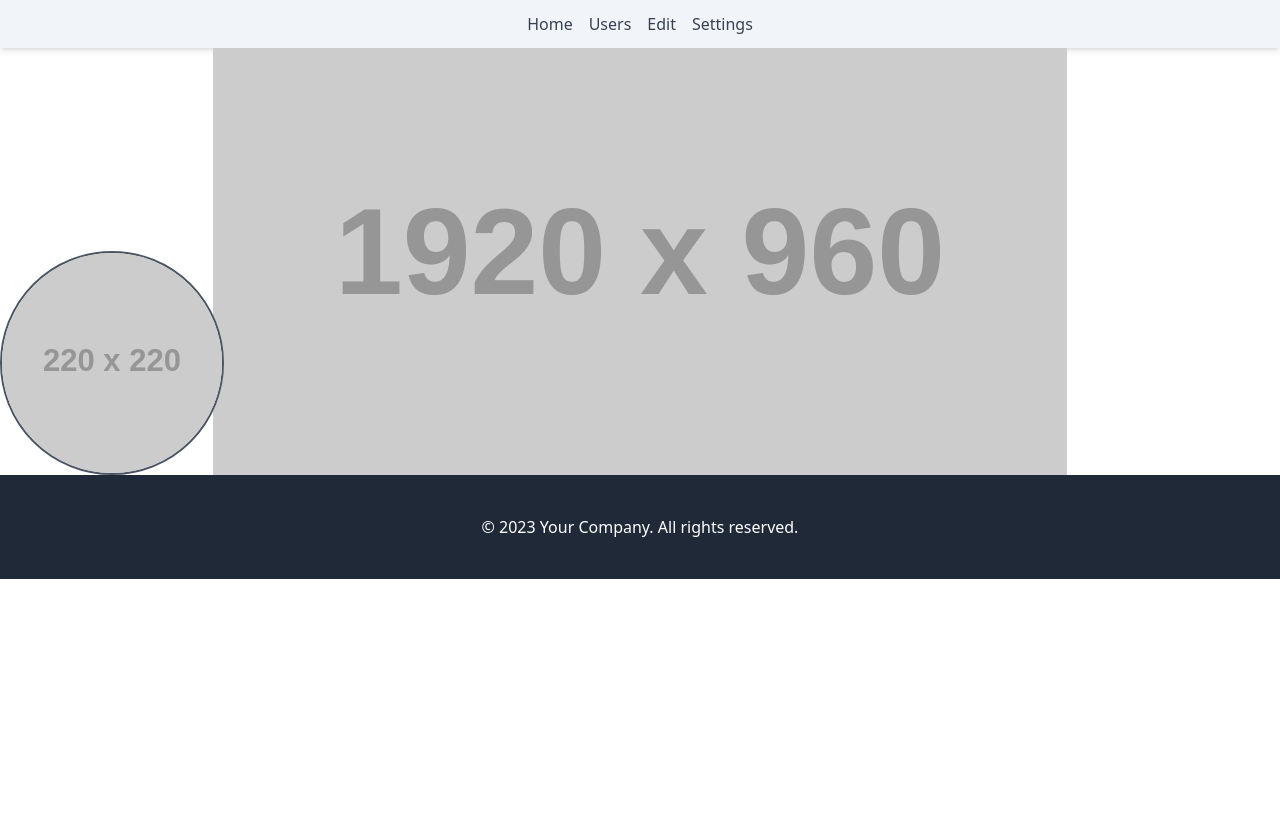
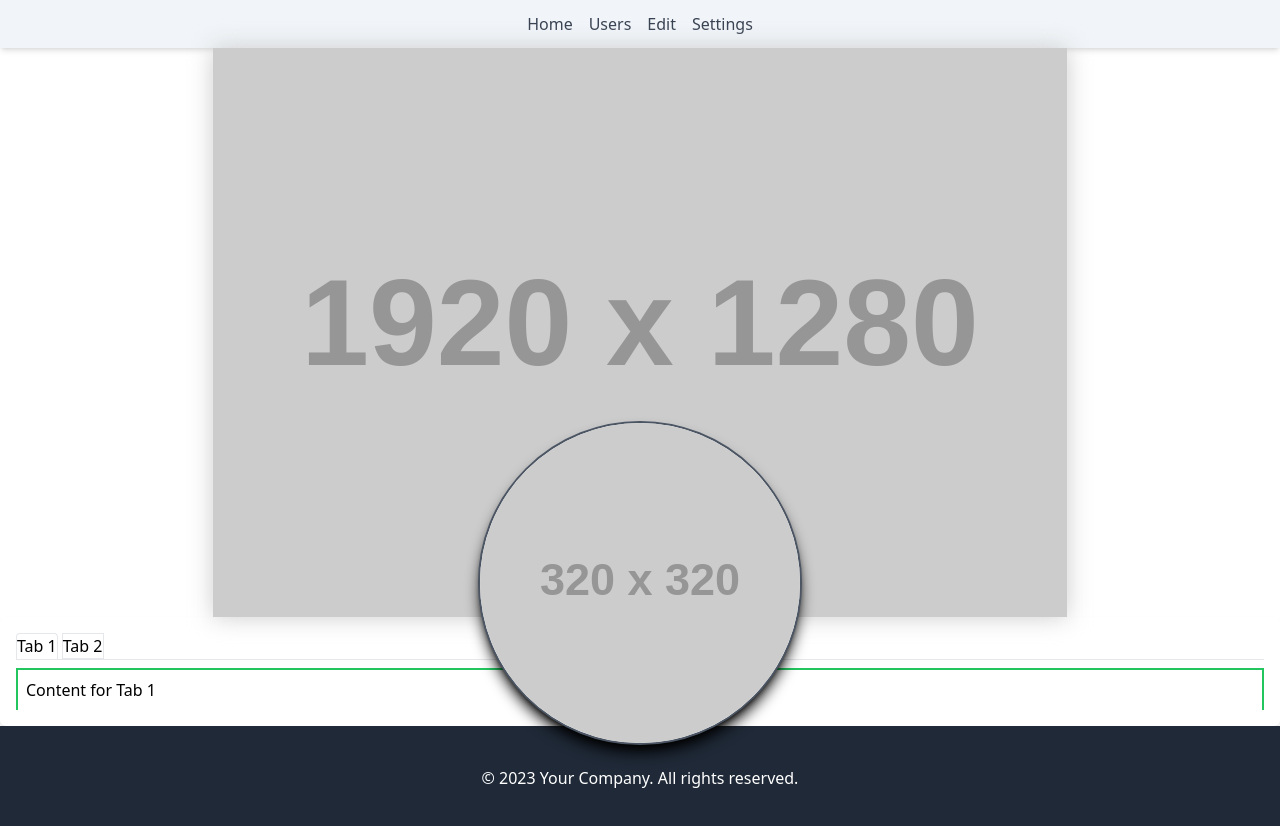
Before and after one commit to Steve-Morales/e-hub, a React (Create React App) app: page / in a window 1280 px wide. Shown: the top 826 px of the page. Before the commit the page ends 800 px from the top, so only its background shows below. Built offline with nearby package versions, Linux system fonts and the light colour scheme.

Commit message:
Updated Profile Page

```diff
--- /dev/null
+++ b/src/components/Tabs.jsx
@@ -0,0 +1,40 @@
+import React, { useState } from 'react';
+
+const Tabs = () => {
+  const [activeTab, setActiveTab] = useState('tab1'); // Initially active tab
+
+  const handleTabClick = (tab) => {
+    setActiveTab(tab);
+  };
+
+  return (
+    <div className="bg-white shadow-md rounded-md p-4">
+      <ul className="flex border-b border-gray-200 mb-2">
+        <li
+          onClick={() => handleTabClick('tab1')}
+          className={`mr-1 cursor-pointer ${
+            activeTab === 'tab1' ? 'border-l border-t border-r rounded-t bg-white' : 'border'
+          }`}
+        >
+          Tab 1
+        </li>
+        <li
+          onClick={() => handleTabClick('tab2')}
+          className={`mr-1 cursor-pointer ${
+            activeTab === 'tab2' ? 'border-l border-t border-r rounded-t bg-white' : 'border'
+          }`}
+        >
+          Tab 2
+        </li>
+        {/* Add more tabs as needed */}
+      </ul>
+      <div className="p-2 border-l-2 border-t-2 border-r-2 border-green-500">
+        {activeTab === 'tab1' && <div>Content for Tab 1</div>}
+        {activeTab === 'tab2' && <div>Content for Tab 2</div>}
+        {/* Add more content sections as needed */}
+      </div>
+    </div>
+  );
+};
+
+export default Tabs;
--- a/src/views/Profile.jsx
+++ b/src/views/Profile.jsx
@@ -1,24 +1,45 @@
 import Navbar from "../components/Navbar";
 import Footer from "../components/Footer";
+import Tabs from "../components/Tabs";
 
 export default function Profile() {
     return (
         <>
             <Navbar />
-            <div className="relative flex flex-col items-center justify-center">
-                <img
-                    className="w-4/6 object-contain"
-                    src="https://placehold.co/1920x960"
-                />
-                <div className="absolute bottom-0 left-0 w-fit border-2 rounded-full border-gray-600 bg-white">
+
+            <div className="relative flex flex-col items-center justify-center"> {/*center all the "main items"*/}
+                <div className="relative w-4/6"> {/* items within me are relative to me */}
+                    <div className="absolute inset-0 z-0">
+                        <img
+                            className="object-cover blur-md"
+                            src="https://placehold.co/1920x1280"
+                        />
+                    </div>
+                    <div className="relative z-1">
+                        <img
+                            className="object-contain"
+                            src="https://placehold.co/1920x1280"
+                        />
+                    </div>
+
+
+
+                </div>
+
+                <div className="shadow-black shadow-lg absolute -bottom-32 w-fit border-2 rounded-full border-gray-600 bg-white">
                     <img
                         className="rounded-full object-contain"
-                        src="https://placehold.co/220x220"
+                        src="https://placehold.co/320x320"
                         alt="User"
-                        style={{ maxWidth: "220px", maxHeight: "220px" }}
+                        style={{ maxWidth: "320px", maxHeight: "320px" }}
                     />
                 </div>
             </div>
+
+            <section>
+                <Tabs/>
+            </section>
+
             <Footer />
         </>
     );
```
